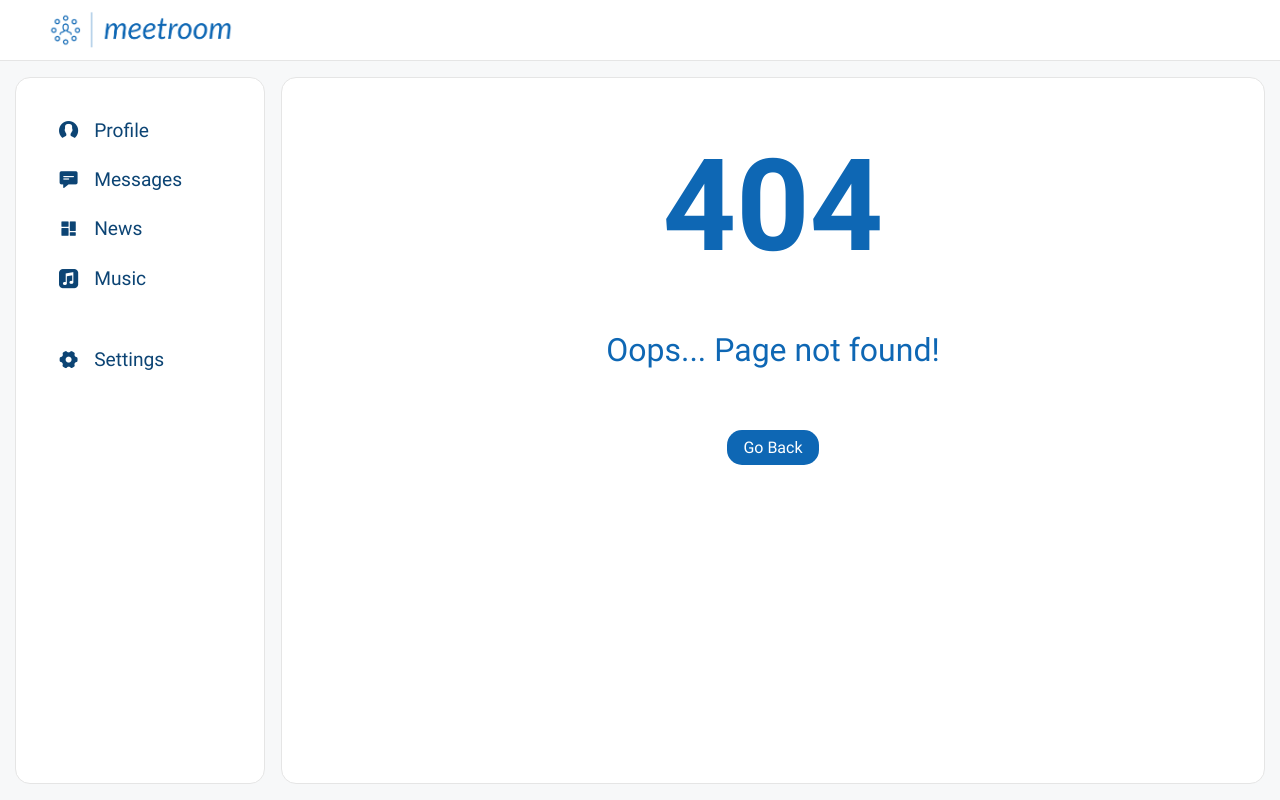
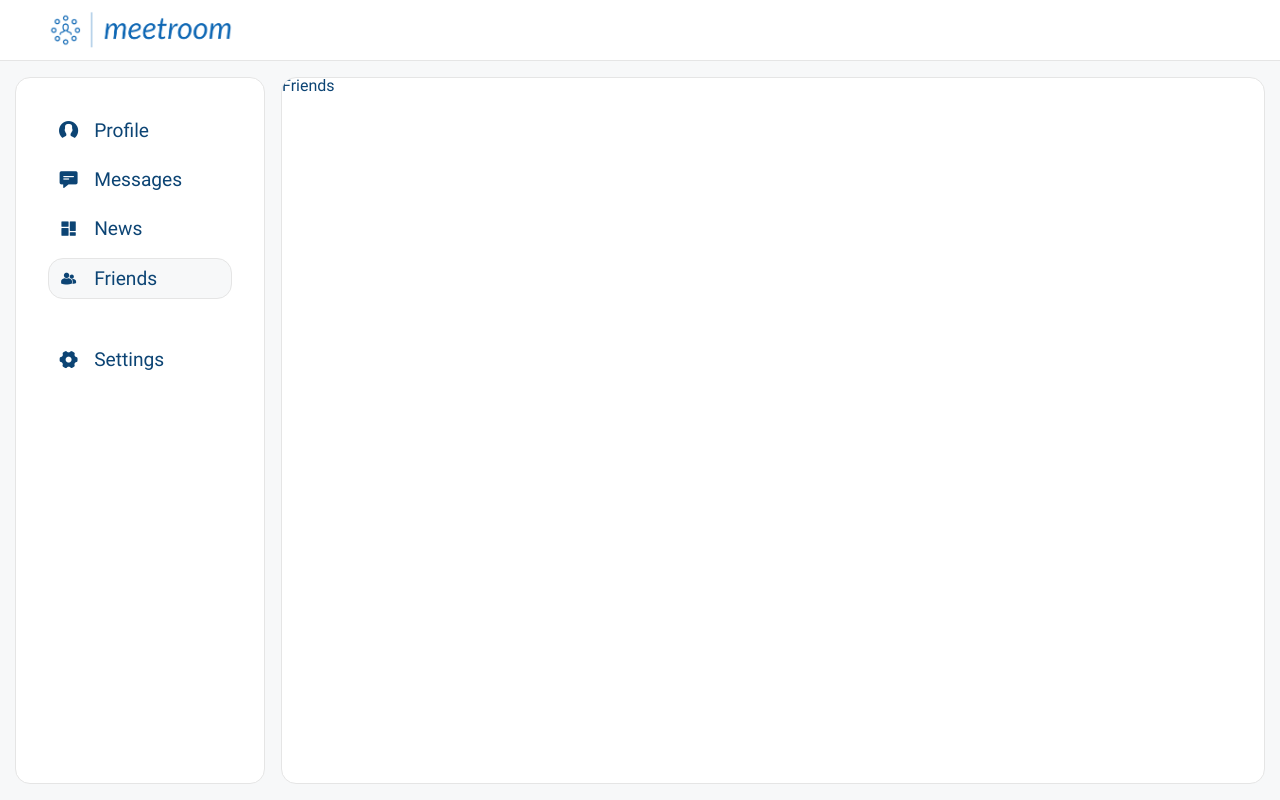
Before and after one commit to anna-kulyk/social-network, a React (Create React App) app: page /friends in a window 1280 px wide. Before the commit this address had no page. Built offline with nearby package versions, Linux system fonts and the light colour scheme.

Commit message:
add Friends section

```diff
--- a/src/app/App.js
+++ b/src/app/App.js
@@ -1,5 +1,5 @@
 import './App.scss';
-import { Routes, Route} from 'react-router-dom';
+import { Routes, Route } from 'react-router-dom';
 import Header from '../components/Header/Header';
 import Main from '../components/Main/Main';
 import Messages from '../components/Messages/Messages';
@@ -7,7 +7,7 @@ import Profile from '../components/Profile/Profile';
 import Sidebar from '../components/Sidebar/Sidebar';
 import News from '../components/News/News';
 import NoPage from '../components/NoPage/NoPage';
-import Music from '../components/Music/Music';
+import Friends from '../components/Friends/Friends';
 import Settings from '../components/Settings/Settings';
 
 const App = () => {
@@ -24,7 +24,7 @@ const App = () => {
               <Route path=':id' element={<Messages />}></Route>
             </Route>
             <Route path='/news' element={<News />}></Route>
-              <Route path='/music' element={<Music />}></Route>
+            <Route path='/friends' element={<Friends />}></Route>
             <Route exact path='/settings' element={< Settings />}></Route>
             <Route path="*" element={<NoPage />} />
           </Routes>
--- /dev/null
+++ b/src/components/Friends/Friends.jsx
@@ -0,0 +1,12 @@
+import React from 'react';
+import './Friends.scss';
+
+const Friends = () => {
+    return (
+        <div className='friends _section _page-section'>
+            Friends
+        </div>
+    );
+};
+
+export default Friends;
--- a/src/components/Music/Music.jsx
+++ /dev/null
@@ -1,12 +0,0 @@
-import React from 'react';
-import './Music.scss';
-
-const Music = () => {
-    return (
-        <div className='music _section _page-section'>
-            Music
-        </div>
-    );
-};
-
-export default Music;
--- a/src/components/Sidebar/Sidebar.jsx
+++ b/src/components/Sidebar/Sidebar.jsx
@@ -11,7 +11,7 @@ const Sidebar = () => {
                         <li><NavLink className="nav__link _icon-user" to='/'>Profile</NavLink></li>
                         <li><NavLink className="nav__link _icon-comment" to='/messages'>Messages</NavLink></li>
                         <li><NavLink className="nav__link _icon-news" to='/news'>News</NavLink></li>
-                        <li><NavLink className="nav__link _icon-music" to='/music'>Music</NavLink></li>
+                        <li><NavLink className="nav__link _icon-friends" to='/friends'>Friends</NavLink></li>
                         <li><NavLink className="nav__link _icon-setting" to='/settings'>Settings</NavLink></li>
                     </ul>
                 </nav>
--- a/src/index.scss
+++ b/src/index.scss
@@ -102,6 +102,9 @@ h1,h2,h3,h4,h5,h6{font-size:inherit;font-weight:inherit;}
   -moz-osx-font-smoothing: grayscale;
 }
 
+._icon-friends:before {
+  content: "\e906";
+}
 ._icon-home:before {
   content: "\e905";
 }
```
Also changed, not shown: src/assets/fonts/icons.ttf, src/assets/fonts/icons.woff, src/components/Friends/Friends.scss (added). Lines whose indentation alone changed are shown as unchanged.
